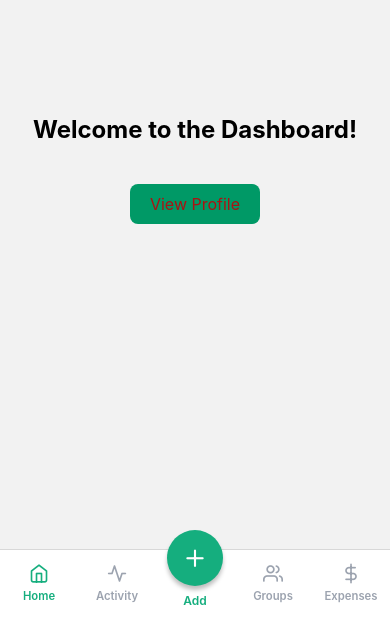
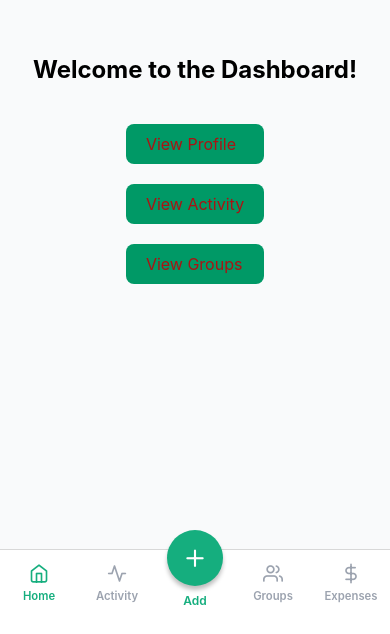
Before and after one commit to Nadil-Dulran/RoommateExpenseTracker, a React Native app: screen /MainTabs in a window 390 px wide. Shown: the part 210-844 px from the top of the page. Built offline with nearby package versions, Linux system fonts and the light colour scheme.

Commit message:
Update dashboard with bottom nav

```diff
--- a/src/screens/main/Dashboard.tsx
+++ b/src/screens/main/Dashboard.tsx
@@ -6,18 +6,30 @@ export default function Dashboard() {
   const navigation = useNavigation<any>();
 
   return (
+        <View style={styles.container}>
     <View style={{ flex: 1, justifyContent: "center", alignItems: "center" }}>
       <Text style={{ fontSize: 24, fontWeight: "bold" }}>Welcome to the Dashboard!</Text>
       <View style={{ marginTop: 20 }}>
            <TouchableOpacity style={styles.button} onPress={() => navigation.navigate('Profile')}>
                 <Text style={styles.buttonText}>View Profile</Text>
               </TouchableOpacity>
+              <TouchableOpacity style={styles.button} onPress={() => navigation.navigate('Activity')}>
+                <Text style={styles.buttonText}>View Activity</Text>
+              </TouchableOpacity>
+              <TouchableOpacity style={styles.button} onPress={() => navigation.navigate('Groups')}>
+                <Text style={styles.buttonText}>View Groups</Text>
+              </TouchableOpacity>
               </View>
+    </View>
     </View>
   );
 }
 
 const styles = {
+  container: {
+    flex: 1,
+    backgroundColor: '#F9FAFB',
+  },
   button: {
     marginTop: 20,
     paddingVertical: 10,
```
